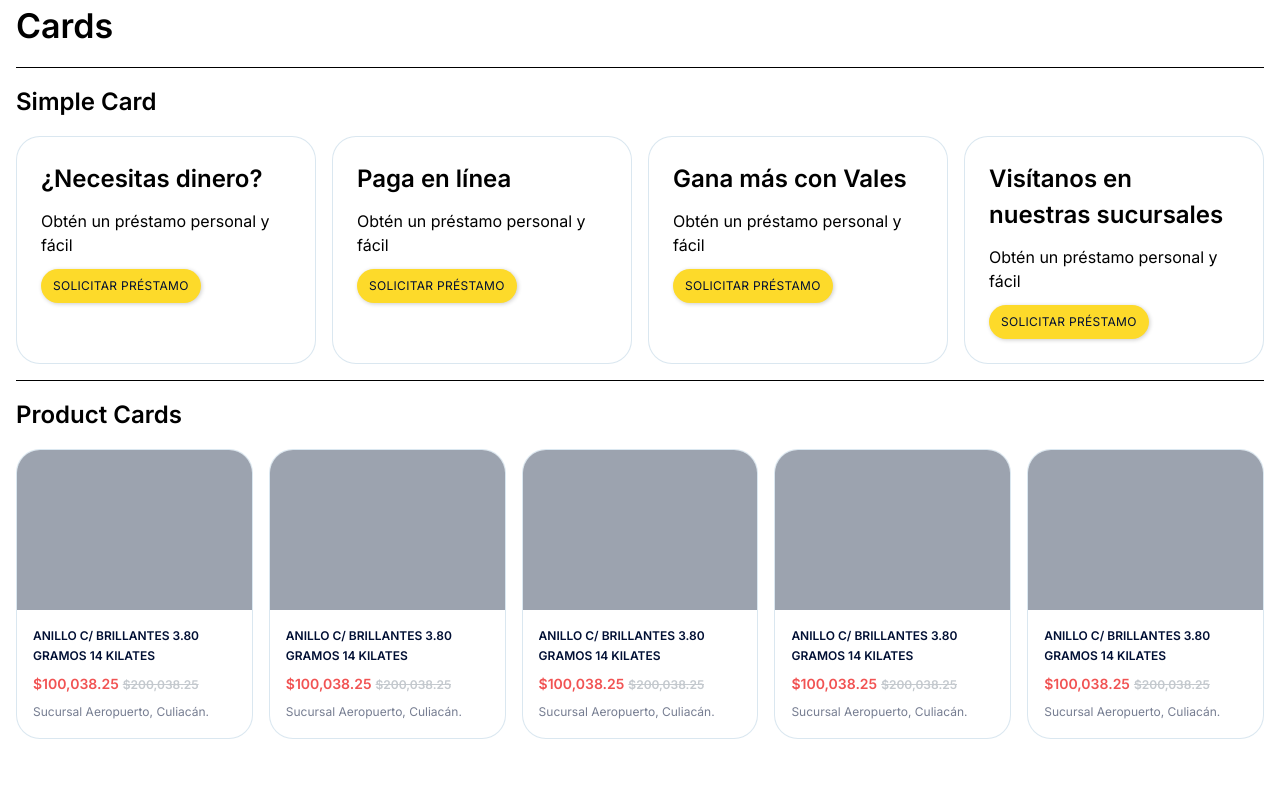
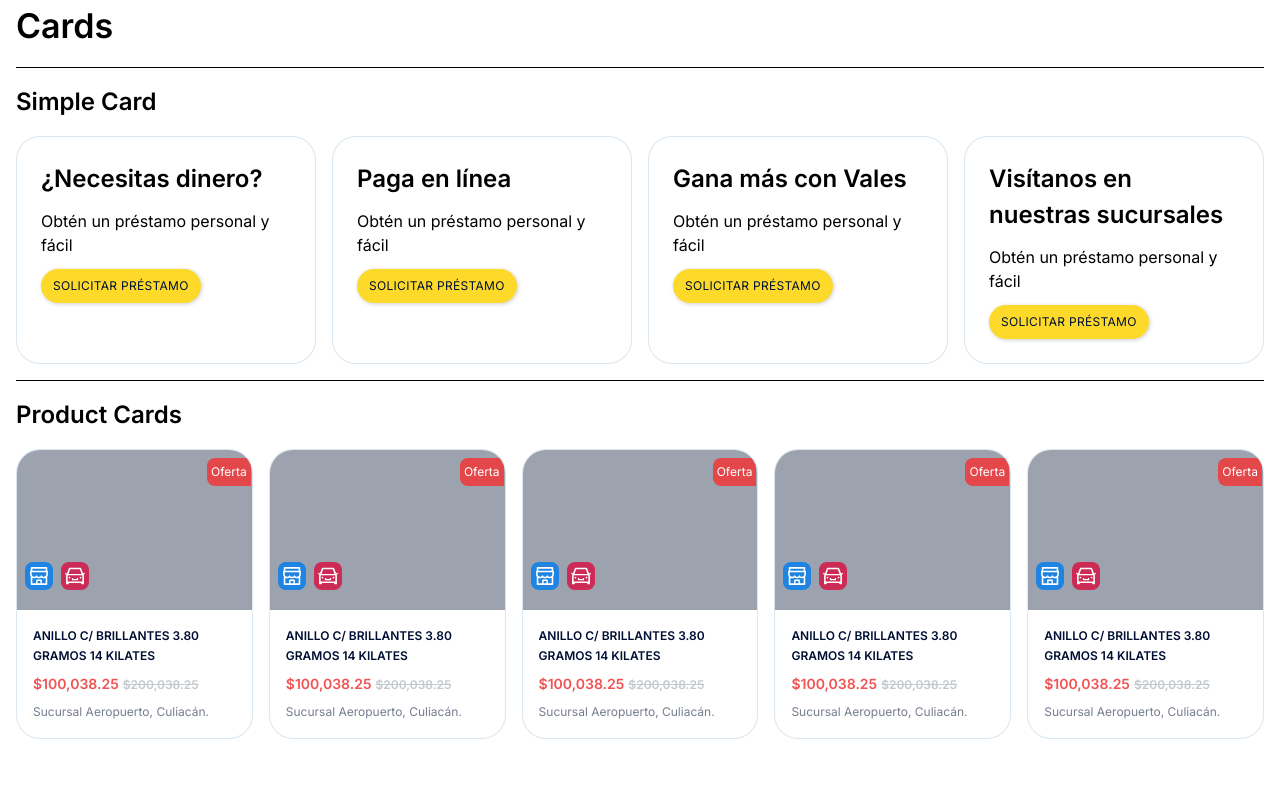
Before and after one commit to maxilana/maxilana-web, a Next.js app: page / in a window 1280 px wide. Shown: the top 789 px of the page. Built offline with nearby package versions, Linux system fonts and the light colour scheme.

Commit message:
Agrega badges a ProductCard

```diff
--- a/components/ui/Card/Cards.module.css
+++ b/components/ui/Card/Cards.module.css
@@ -5,7 +5,7 @@
 }
 
 .rootProduct {
-  @apply flex flex-col p-0 overflow-hidden;
+  @apply flex flex-col p-0 overflow-hidden relative;
 }
 
 .productImg {
@@ -36,3 +36,20 @@
 .productBranch {
   @apply text-xs text-secondary line-clamp-1;
 }
+
+.productBadge {
+  @apply absolute left-2 top-28 flex flex-row items-center gap-2;
+}
+
+.productBadgeStore {
+  @apply bg-action-primary p-1 rounded-sm text-white inline-flex items-center justify-center;
+}
+
+.productBadgeShipping {
+  background-color: #cb2b55;
+  @apply p-1 rounded-sm text-white inline-flex items-center justify-center;
+}
+
+.productSaleBadge {
+  @apply bg-action-critical p-1 rounded-l-sm absolute right-px top-2 text-white text-xs;
+}
--- a/components/ui/Card/ProductCard.tsx
+++ b/components/ui/Card/ProductCard.tsx
@@ -1,7 +1,15 @@
 import { FC } from "react";
 import { VStack } from "~/components/layout";
+import { CarOutlined, ShopOutlined } from "@ant-design/icons";
 
 import styles from './Cards.module.css';
+
+interface Props {
+  title: string;
+  price: number;
+  salePrice?: number;
+  onSale?: boolean;
+}
 
 const ProductCard: FC = () => {
   return (
@@ -19,6 +27,17 @@ const ProductCard: FC = () => {
           </span>
         </VStack>
       </div>
+      <span className={styles.productSaleBadge}>
+        Oferta
+      </span>
+      <div className={styles.productBadge}>
+        <div className={styles.productBadgeStore}>
+          <ShopOutlined style={{ fontSize: 20 }} />
+        </div>
+        <div className={styles.productBadgeShipping}>
+          <CarOutlined style={{ fontSize: 20 }} />
+        </div>
+      </div>
     </div>
   )
 }
```
